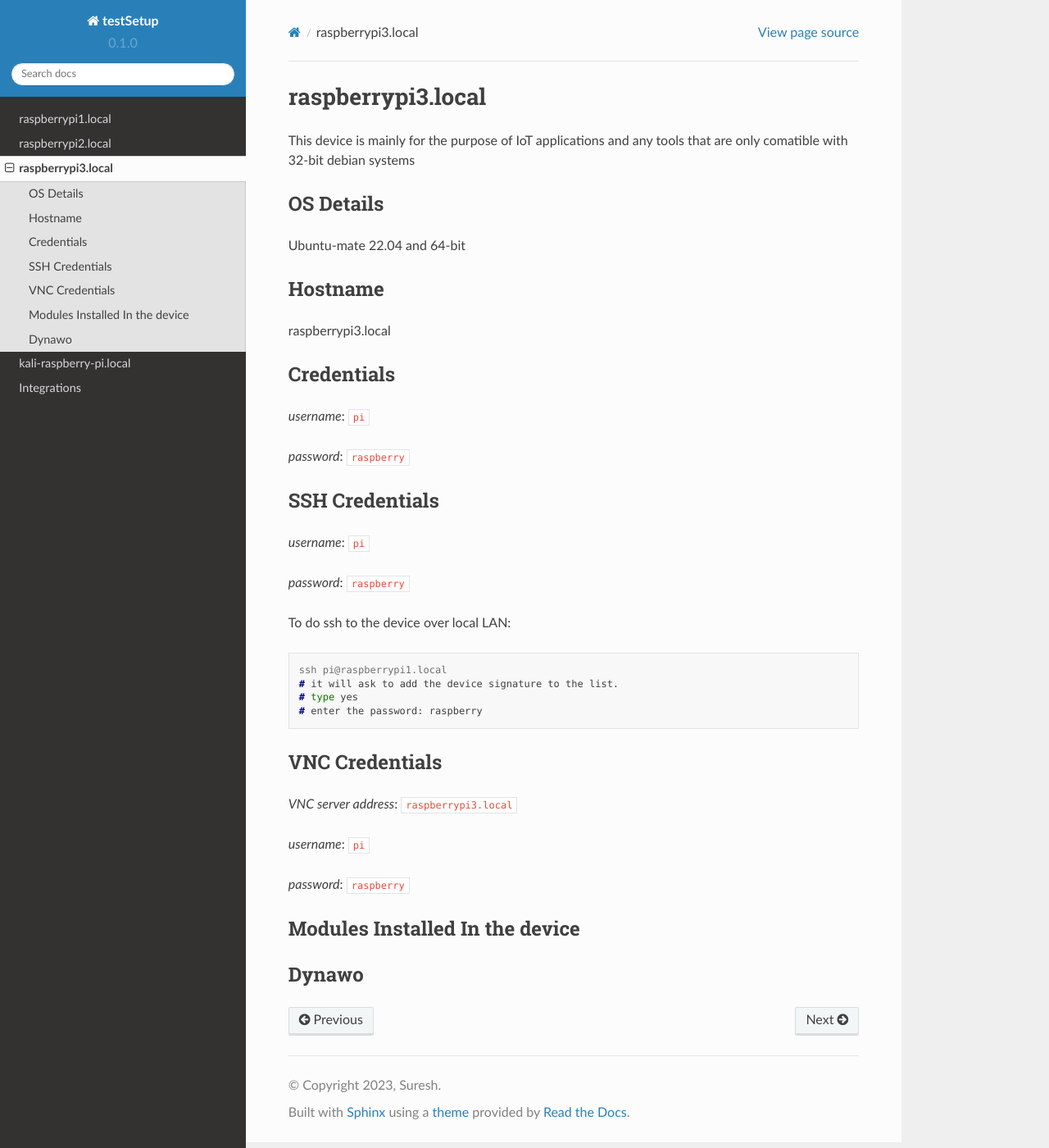
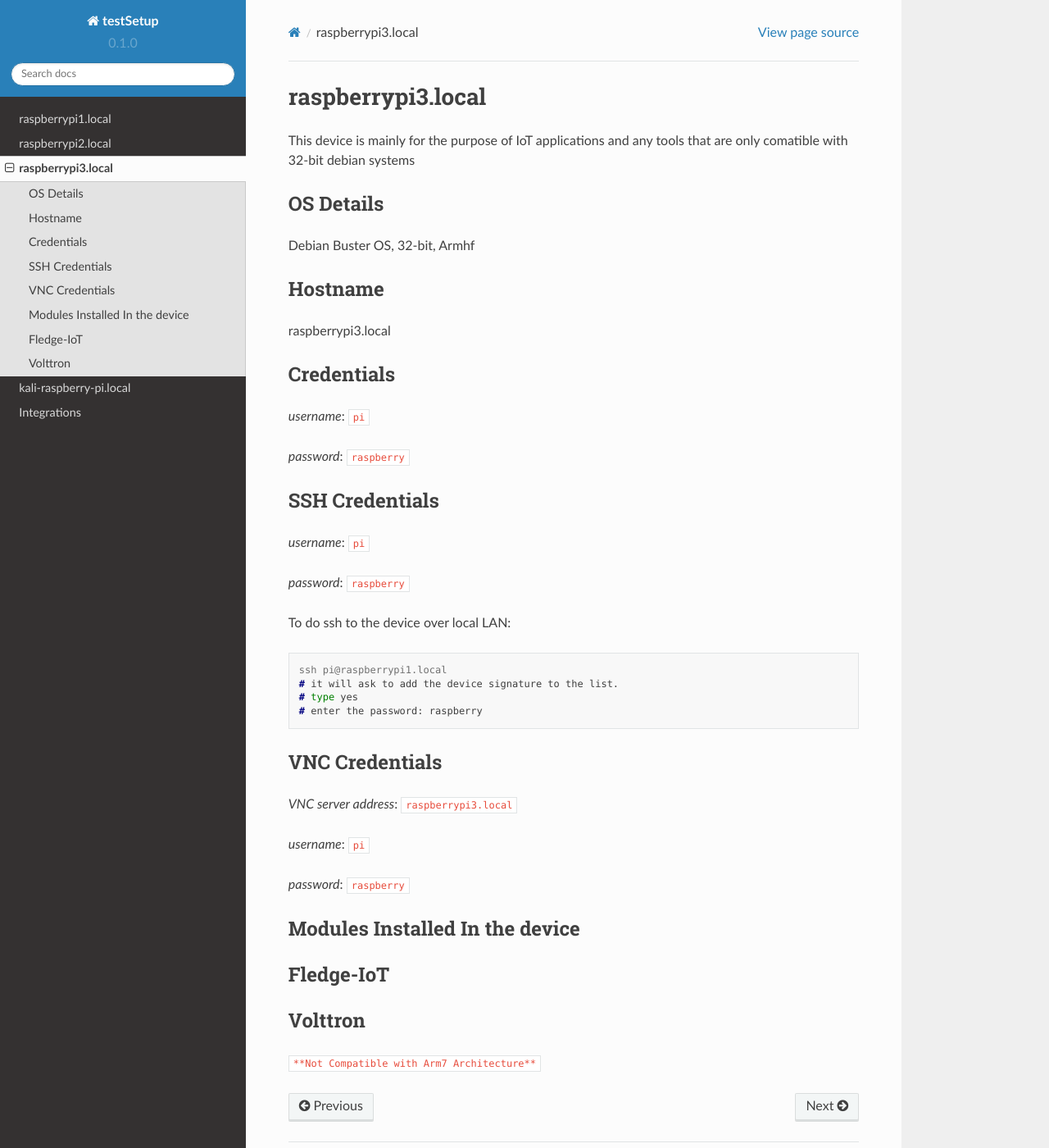
Before and after one commit to suresh-iitr/setup, a Sphinx documentation site: the page built from docs/source/raspberrypi3.rst, in a window 1280 px wide and 1400 px high. Shown: the whole window at 82% size. Built offline with Sphinx 7.4.7 and the Read the Docs theme 2.0.0, drawn with Linux system fonts in a browser that asks for light colours.

Commit message:
Update raspberrypi3.rst

```diff
--- a/docs/source/raspberrypi3.rst
+++ b/docs/source/raspberrypi3.rst
@@ -7,7 +7,7 @@ This device is mainly for the purpose of IoT applications and any tools that are
 ======
 OS Details
 ======
-Ubuntu-mate 22.04 and 64-bit
+Debian Buster OS, 32-bit, Armhf
 
 ======
 Hostname
@@ -53,5 +53,11 @@ Modules Installed In the device
 
 
 ======
-Dynawo
+Fledge-IoT
 ======
+
+======
+Volttron
+======
+
+``**Not Compatible with Arm7 Architecture**``
```
